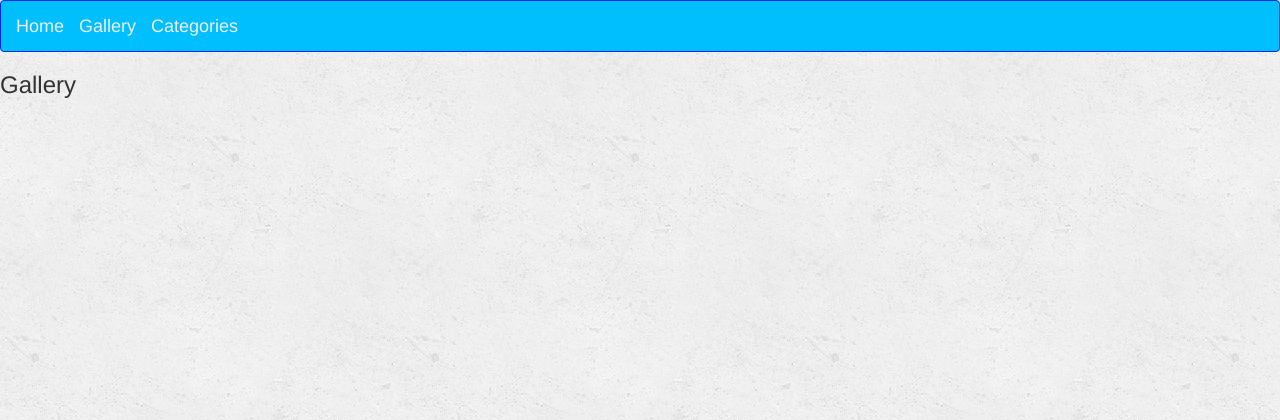
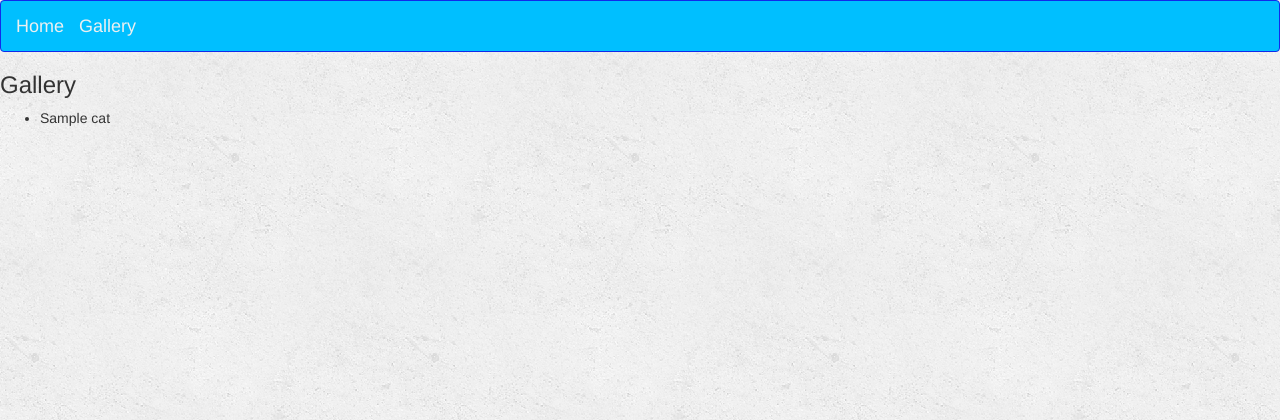
Before and after one commit to JordanTFA/Starlight, a Django app: template starlight/website/templates/website/gallery.html in a window 1280 px wide. Shown: the top 420 px of the page. Run offline with Django 3.2, Linux system fonts and the light colour scheme; the template is opened without the code that fills it: most values are stand-ins (such as "Sample title", 1, 10 or a date in 2020); some libraries are stand-ins or nearby versions.

Commit message:
Started work on gallery

```diff
--- a/starlight/website/templates/website/base.html
+++ b/starlight/website/templates/website/base.html
@@ -16,7 +16,6 @@
                 <a class="navbar-brand" href="/">Home</a>
                 <!-- <a class="navbar-brand" data-toggle="modal" data-target="#popUpWindow">Upload</a> -->
                 <a class="navbar-brand" href="/gallery">Gallery</a>
-                <a class="navbar-brand" href="#">Categories</a>
 
             </div>
         </div>
--- a/starlight/website/templates/website/gallery.html
+++ b/starlight/website/templates/website/gallery.html
@@ -3,4 +3,10 @@
 {% block content %}
 
 	<h3>Gallery</h3>
+
+	{% for cat in all_categories %}
+	<ul>
+		<li>{{ cat.cat_name }}</li>
+		</ul>
+	{% endfor %}
 {% endblock %}
--- a/starlight/website/views.py
+++ b/starlight/website/views.py
@@ -1,8 +1,12 @@
 from django.shortcuts import render, get_object_or_404
 from django.http import HttpResponse
+from .models import Category
 
 def index(request):
 	return render(request, 'website/index.html', {'context': "context"})
 
 def gallery(request):
-	return render(request, 'website/gallery.html', {'context': "context"})
+
+	all_categories = Category.objects.order_by('cat_name')
+	context = {'all_categories' : all_categories}
+	return render(request, 'website/gallery.html', context)
```
